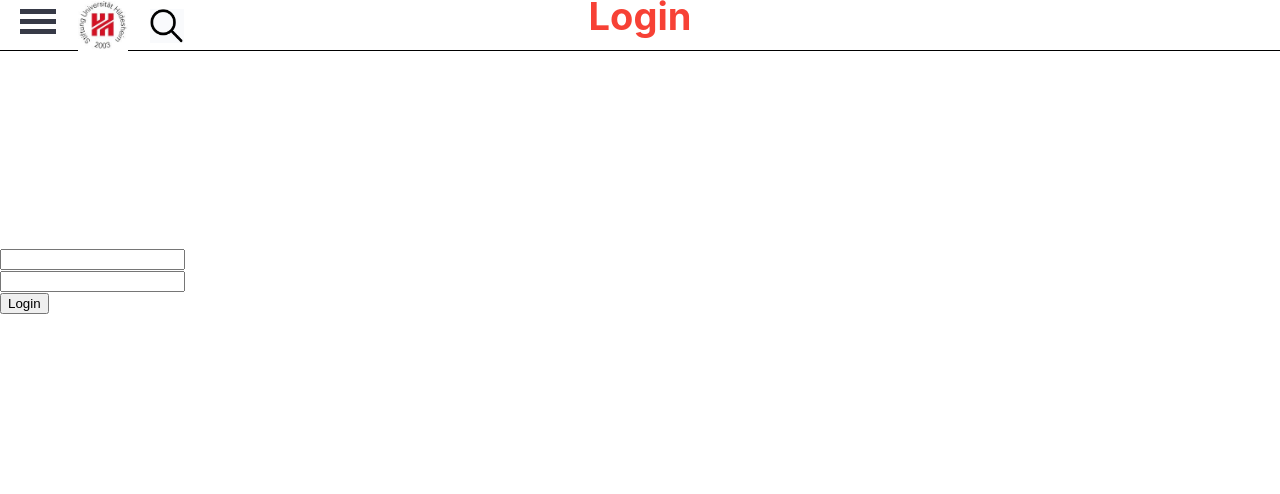
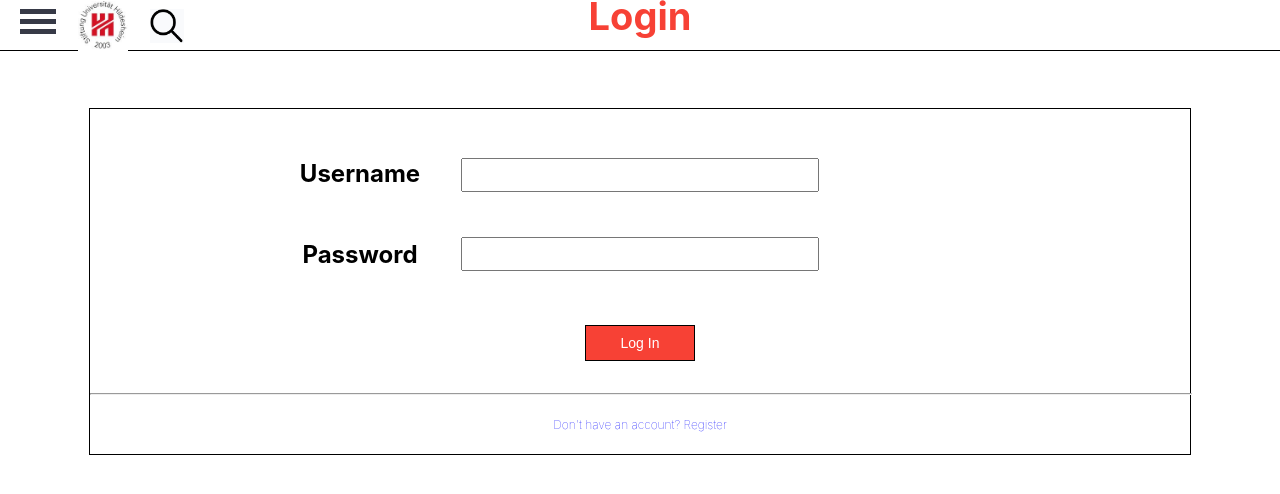
Before and after one commit to mitchswise/Entangled-Philosophies, a React (Create React App) app in the folder entangled/: page /~entangledPhilosophy/Entangled-Philosophies/entangled/build/login in a window 1280 px wide. Shown: the top 494 px of the page. Built offline with nearby package versions, Linux system fonts and the light colour scheme.

Commit message:
Login page css

```diff
--- a/entangled/src/App.js
+++ b/entangled/src/App.js
@@ -35,7 +35,7 @@ function App() {
           <Route exact path="/apitest" component={APITest}/>
           <Route exact path="/register" component={Register}/>
           <Route exact path="/login" component={Login}/>
-		  <Route exact path="/adduser" component={AddUser}/>
+		      <Route exact path="/adduser" component={AddUser}/>
         </Switch>
       </Router>
     </div>
--- a/entangled/src/components/Login.css
+++ b/entangled/src/components/Login.css
@@ -0,0 +1,139 @@
+.LoginBox {
+    border-top-style: solid;
+    border-right-style: solid;
+    border-bottom-style: solid;
+    border-left-style: solid;
+    border-width: 1px;
+    border-color: black;
+    width: 1100px;
+    Height: 345px;
+    top: -140px;
+    position: relative;
+    text-align: center;
+    margin:auto;
+}
+
+
+#password{
+    top: -24px;
+}
+
+#password2{
+    top:-46px;
+}
+
+#email{
+    top:-70px;
+}
+
+.LoginFields {
+    top: -20px;
+    position: relative;
+}
+
+#addUserStatus {
+    color: red;
+    text-align: center;
+    text-decoration: bold;
+    font-size: 18px;
+    top: -150px;
+    position: relative;
+    margin: auto;
+}
+
+.inputBoxes {
+
+    position: relative;
+    width: 350px;
+    height:28px;
+
+}
+
+#loginBtnTxt {
+    vertical-align:middle;
+    bottom:0px;
+    position: relative;
+    color: white;
+    text-decoration: bold;
+    font-size: 14px;
+}
+
+#login {
+    background-color: #f74135;
+    border: none;
+    top:30px;
+    height:36px;
+    width: 110px;
+    border-top-style: solid;
+    border-right-style: solid;
+    border-bottom-style: solid;
+    border-left-style: solid;
+    border-width: 1px;
+}
+
+
+#login:hover {
+    background-color: #f75449;
+
+}
+
+#alreadyRegisteredLoginText {
+    top: 60px;
+    position: relative;
+    text-decoration: thin;
+    font-weight:lighter;
+    color:blue;
+    font-size: 12px;
+}
+
+#leftUsername
+{
+    position: relative;
+    top: 50px;
+    left: -280px;
+
+}
+
+#hr{
+    width:100%;
+    top:54px;
+    color: lightgray;
+    position: relative;
+
+}
+
+#leftPassword
+{
+    position: relative;
+    left: -280px;
+    top: 28px;
+
+}
+
+#leftConfirmPassword
+{
+    position: relative;
+    left: -329px;
+    top: 6px;
+
+}
+
+#leftEmail
+{
+    position: relative;
+    left: -260px;
+    top: -18px;
+}
+
+#dropDownContainer
+{
+   position: relative;
+   left:-1750px;
+   top:40px;
+
+}
+
+#registerContainer
+{
+    text-align: center;
+}
--- a/entangled/src/components/Login.js
+++ b/entangled/src/components/Login.js
@@ -36,14 +36,22 @@ export default class Login extends React.Component {
             <div className="header">
                 <h1 id="title">Login</h1>
             </div>
-            <body>
+            <div className="LoginBox">
+                <div className="LoginFields">
+                    <h2 id="leftUsername">Username</h2>
+                    <input type="text" className="inputBoxes" id="username" /><br />
+                    <h2 id="leftPassword">Password</h2>
+                    <input type="password" className="inputBoxes" id="password" /><br />
+                    <button type="button" className="inputBoxes" id="login" onClick={doLogin}><div id="loginBtnTxt">Log In</div></button>
 
-                <input type="text" id="login_username" /><br />
-                <input type="text" id="login_password" /><br />
-                <button type="button" id="login_loginPage" onClick={doLogin}>Login</button>
-                <div id="ansField_loginPage"></div><br/>
 
-            </body>
+                    <hr id="hr"></hr>
+
+                    <h4 id="alreadyRegisteredLoginText">Don't have an account? Register</h4>
+
+
+                </div>
+            </div>
         </div>
     }
 }
```
Also changed, not shown: 1 other file (tests, documents, lock files or other folders).
